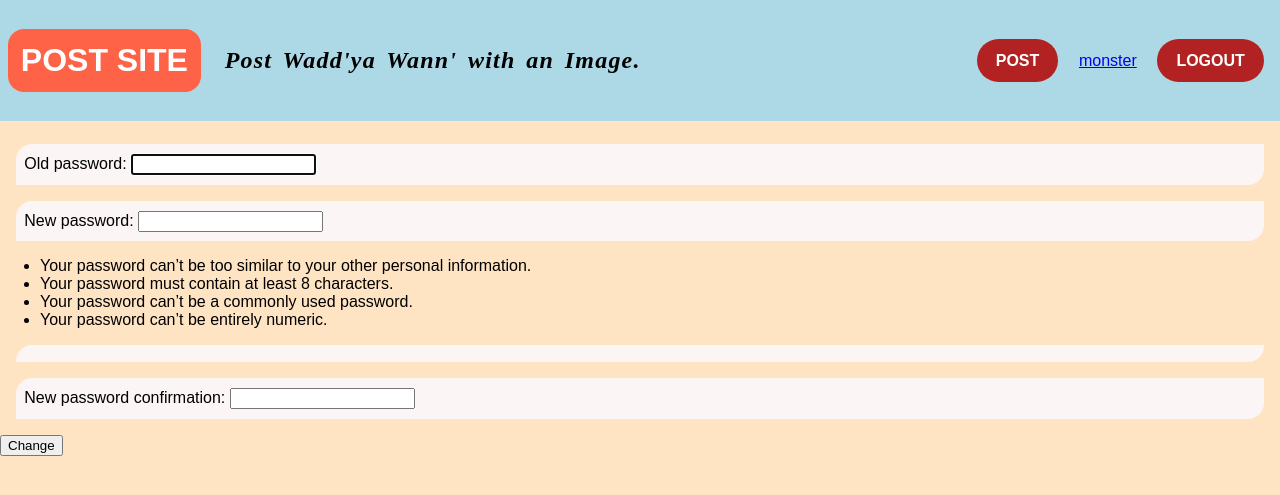
After one commit to Worpakat/Django-Post-Site, a Django app: page /password_change/ in a window 1280 px wide. The commit adds this page. Shown: the top 495 px of the page. Run offline with Django 4.2, Linux system fonts and the light colour scheme; a user stored in the database is signed in.

Commit message:
password changing

```diff
--- a/main_site/static/css/base/base.css
+++ b/main_site/static/css/base/base.css
@@ -23,6 +23,9 @@ p {
 }
 .top-bar .container .left-cta {
   display: flex;
+}
+.top-bar .container .left-cta .logo-anc {
+  text-decoration: none;
 }
 .top-bar .container .left-cta h1 {
   background: tomato;
--- a/main_site/static/css/base/base.scss
+++ b/main_site/static/css/base/base.scss
@@ -21,6 +21,9 @@ p{
         .left-cta{
 
             display: flex;
+            .logo-anc{
+                text-decoration: none;
+            }
             h1{
                 background: tomato;
                 border-radius: 0.5em;
--- a/main_site/urls.py
+++ b/main_site/urls.py
@@ -8,4 +8,5 @@ urlpatterns = [
     path('logout/', views.logout, name='logout'),
     path('sign_up/', views.sign_up, name='sign_up'),
     path('post/', views.post, name='post'),
+    path('password_change/', views.password_change, name='password_change'),
 ]
--- a/main_site/views.py
+++ b/main_site/views.py
@@ -2,7 +2,8 @@
 
 from django.shortcuts import render, redirect
 from .models import ImgPost
-from .forms import LoginForm, PostForm, SignUpForm
+from .forms import LoginForm, PostForm, SignUpForm, PasswordChangeForm
+from django.contrib.auth.forms import PasswordChangeForm
 from django.contrib import messages, auth
 from django.contrib.auth.models import User, Group
 from django.contrib.auth.decorators import login_required, permission_required
@@ -90,3 +91,17 @@ def post(request):
         post_form = PostForm()
 
     return render(request=request, template_name='post.html', context={"post_form":post_form})
+
+@login_required(login_url="/login")
+def password_change(request):
+
+    pass_change_form = PasswordChangeForm(user=request.user, data=request.POST or None)
+
+    if request.method == "POST":
+
+        if pass_change_form.is_valid():
+            pass_change_form.save()
+
+            messages.info(request,"Your password changed successfully.")
+
+    return render(request=request, template_name='password_change.html', context={"pass_change_form":pass_change_form})
--- a/templates/base.html
+++ b/templates/base.html
@@ -13,7 +13,7 @@
     <div class="top-bar">
       <div class="container">
         <div class="left-cta">
-          <h1>POST SITE</h1>
+          <a href="/" class="logo-anc"><h1>POST SITE</h1></a>
           <h2>Post Wadd'ya Wann' with an Image.</h2>
         </div>
         <div class="right-cta">
@@ -21,7 +21,7 @@
             <ul class="rcta-list">
               {% if user.is_authenticated %}
               <li><a href="/post" class="link">POST</a></li>
-              <li><p class="username">{{user.get_username}}</p></li>
+              <li><a href="/password_change" class="username">{{user.get_username}}</a></li>
               <li><a href="/logout" class="link">LOGOUT</a></li>
               {% else %}
               <li><a href="/login" class="link">LOGIN</a></li>
--- /dev/null
+++ b/templates/password_change.html
@@ -0,0 +1,15 @@
+{% extends 'base.html' %}
+
+{% block 'content' %}
+
+    {% for msg in messages %}
+        <p>{{msg}}</p>
+    {% endfor %}
+
+    <form method="post">
+    {% csrf_token %}
+    {{pass_change_form.as_p}}
+    <input type="submit" name="change_btn" value="Change" />
+    </form>
+
+{% endblock %}
```
Also changed, not shown: main_site/forms.py (+8 -1 lines), test.py (deleted, +0 -9 lines), db.sqlite3, 1 other file.
